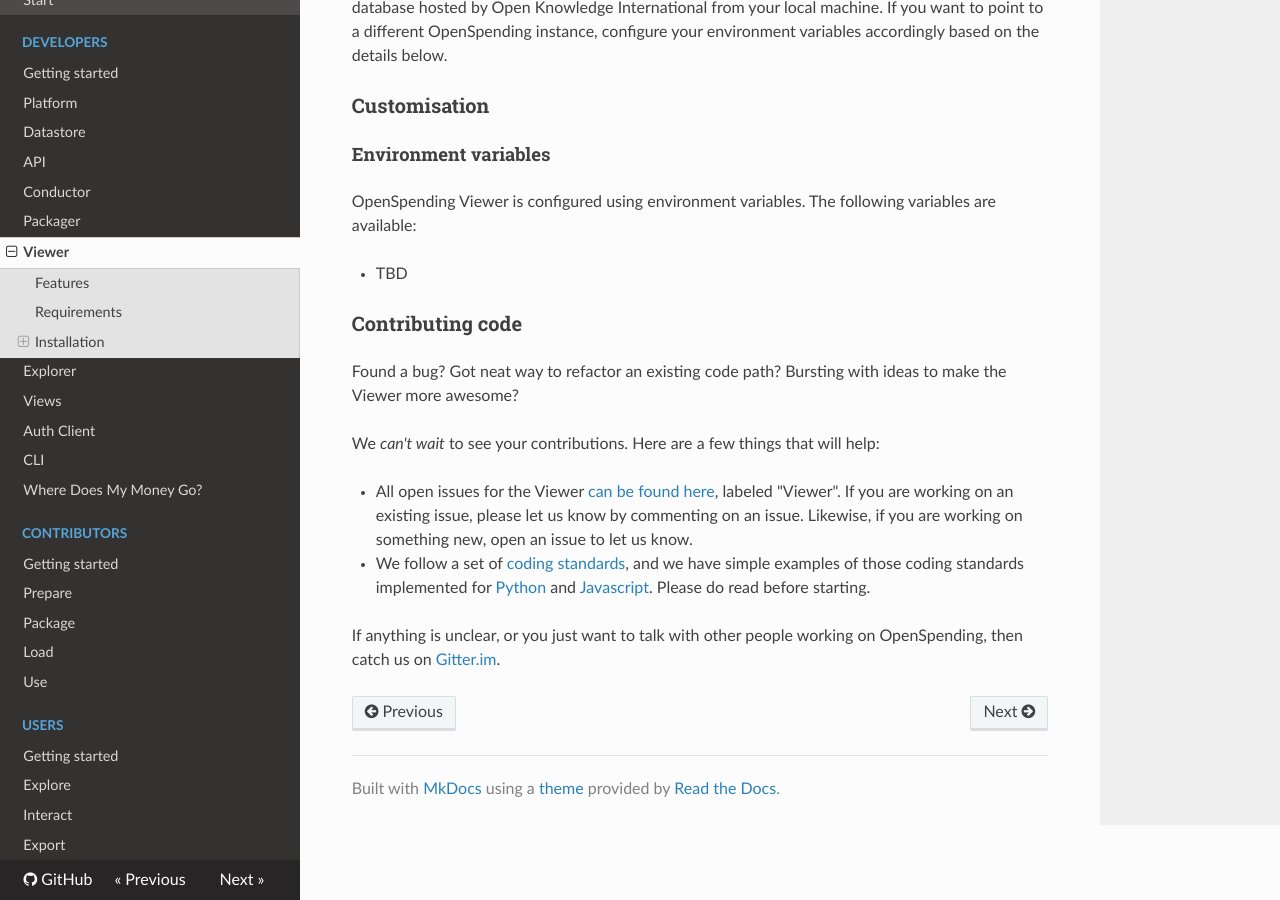
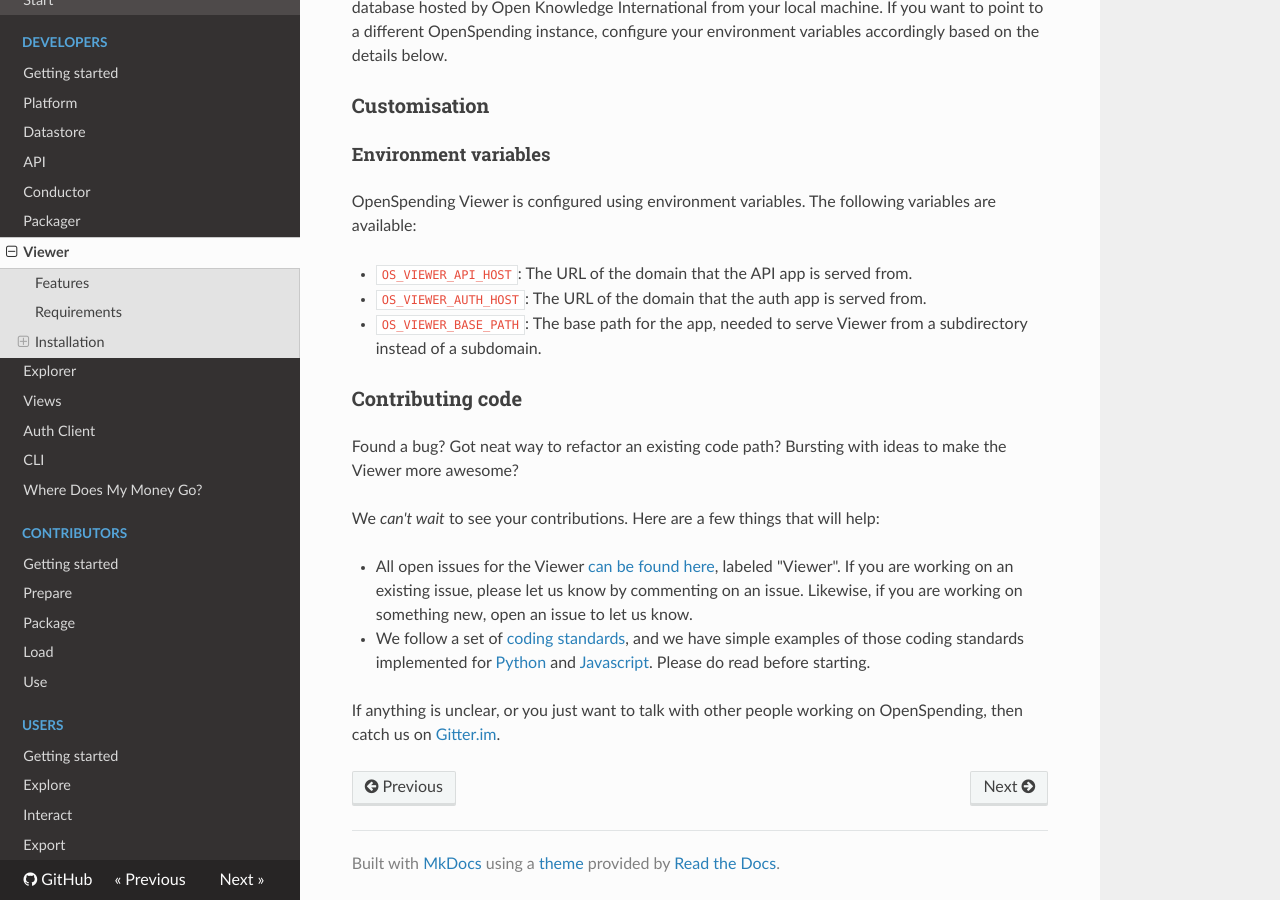
Before and after one commit to openspending/docs, an MkDocs documentation site: the page built from docs/developers/viewer.md, in a window 1280 px wide and 900 px high, scrolled down 1672 px. Built offline with MkDocs 1.6.1, drawn with Linux system fonts in a browser that asks for light colours; nearby versions of some CDN libraries; old or Windows-style settings are respelled for this version of MkDocs.

Commit message:
Add env vars to Viewer docs for devs.

```diff
--- a/docs/developers/viewer.md
+++ b/docs/developers/viewer.md
@@ -68,7 +68,9 @@ Based on the default configuration of the Viewer, you can now work with the enti
 
 OpenSpending Viewer is configured using environment variables. The following variables are available:
 
-- TBD
+- `OS_VIEWER_API_HOST`: The URL of the domain that the API app is served from.
+- `OS_VIEWER_AUTH_HOST`: The URL of the domain that the auth app is served from.
+- `OS_VIEWER_BASE_PATH`: The base path for the app, needed to serve Viewer from a subdirectory instead of a subdomain.
 
 ### Contributing code
 
```
